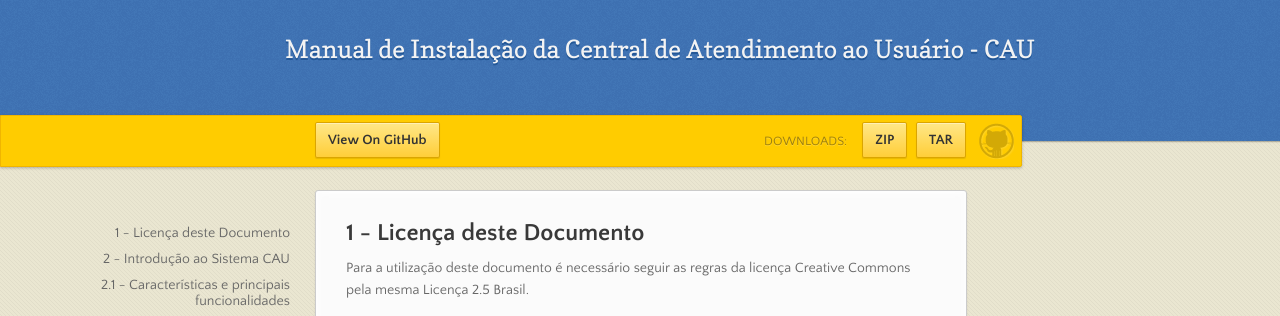
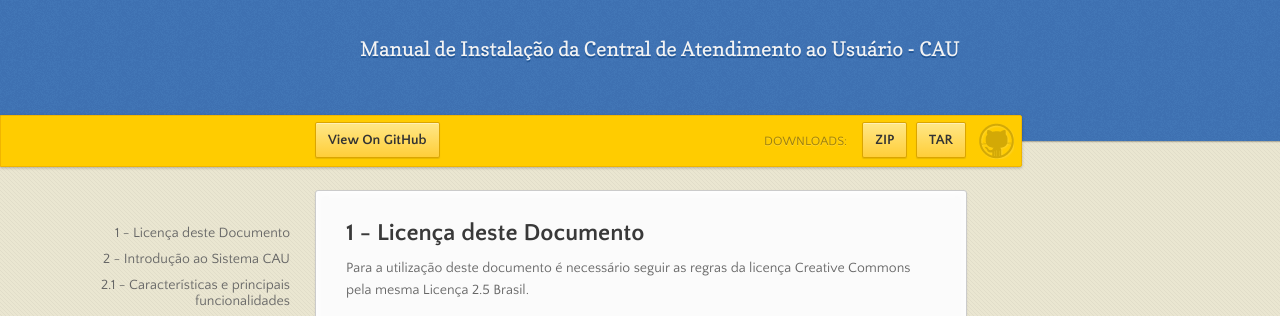
Before and after one commit to admin-softwarepublicobrasileiro/CAU, a plain HTML site: page index.html in a window 1280 px wide. Shown: the top 316 px of the page. Drawn offline with nearby package versions, Linux system fonts and the light colour scheme.

Commit message:
Update styles.css

```diff
--- a/stylesheets/styles.css
+++ b/stylesheets/styles.css
@@ -669,7 +669,7 @@ header {
   min-height: 76px;
 }
 header h1 {
-  font: 25px/48px "Copse", "Helvetica Neue", Helvetica, Arial, sans-serif;
+  font: 20px/48px "Copse", "Helvetica Neue", Helvetica, Arial, sans-serif;
   color: #f3f3f3;
   text-shadow: 0px 2px 0px #235796;
   margin: 0px;
```
